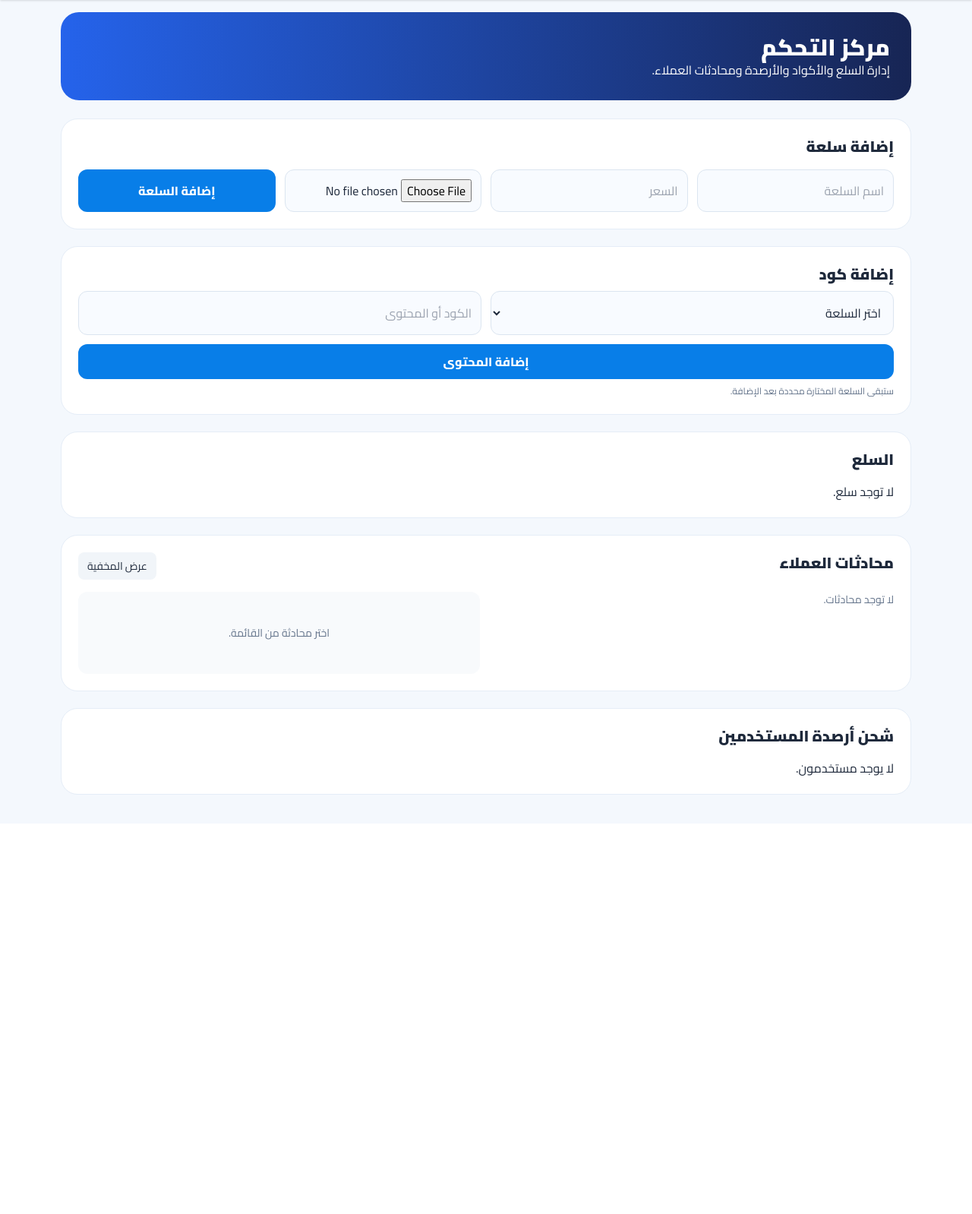
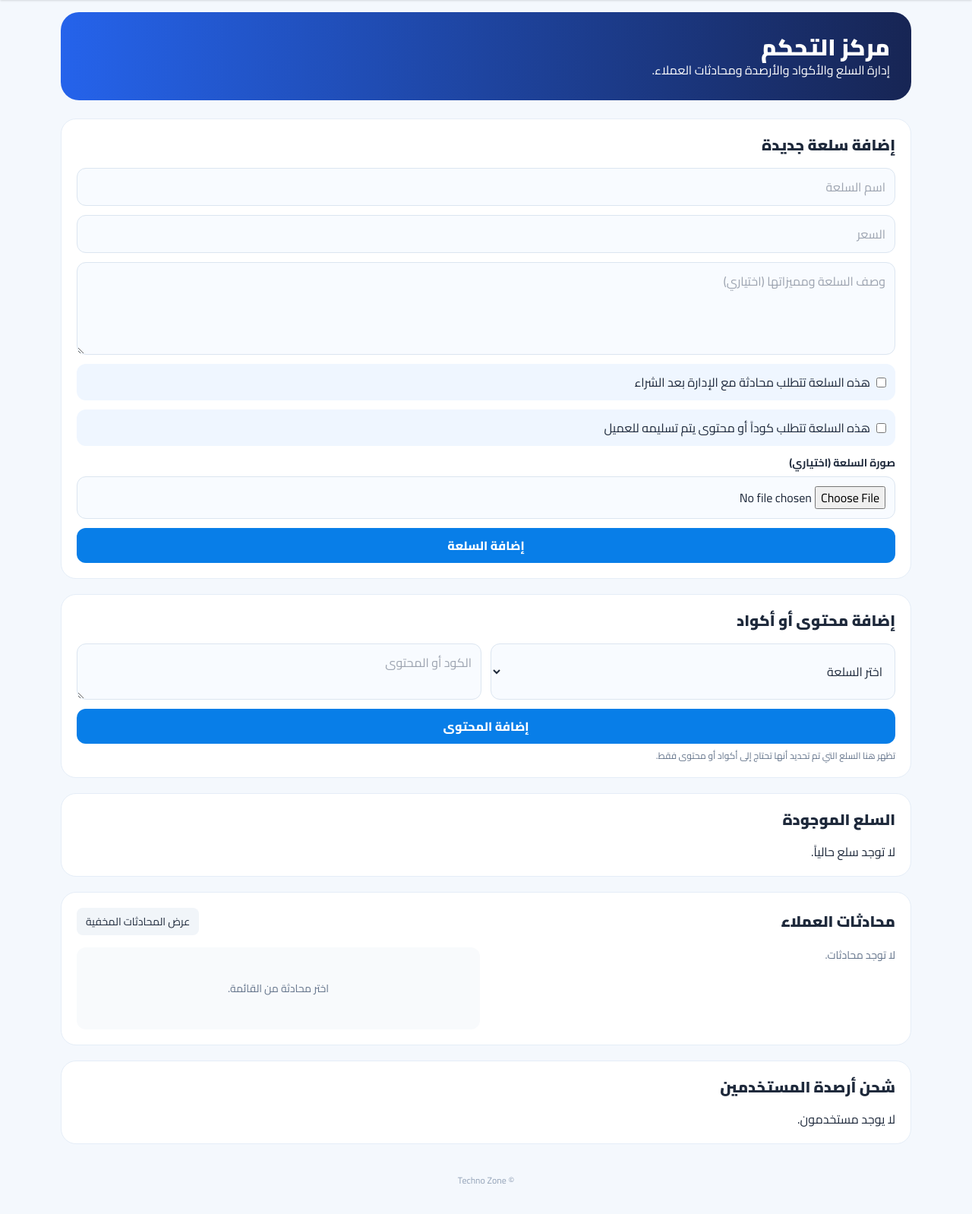
Before and after one commit to rryyaadd/techno-zone, a FastAPI app: template templates/admin.html in a window 1280 px wide. Shown: the part 78-1676 px from the top of the page at 76% size. Before the commit the page ends 1124 px from the top, so only its background shows below. Run offline with FastAPI, Linux system fonts and the light colour scheme; the template is opened without the code that fills it, so the values that code supplies are empty; some libraries are stand-ins or nearby versions.

Commit message:
Update admin.html

```diff
--- a/templates/admin.html
+++ b/templates/admin.html
@@ -9,7 +9,7 @@
 <style>
 *{font-family:Cairo}
 body{background:#f4f8fd}
-.panel{background:white;border:1px solid #e5edf7;border-radius:22px;padding:22px;margin-bottom:22px}
+.panel{background:white;border:1px solid #e5edf7;border-radius:20px;padding:20px;margin-bottom:20px}
 .field{width:100%;padding:12px;border:1px solid #dbe5f0;border-radius:12px;background:#f8fbff}
 .btn{padding:11px 16px;border-radius:12px;color:white;font-weight:800;background:#087ee8}
 .bubble{white-space:pre-wrap;overflow-wrap:anywhere}
@@ -26,80 +26,123 @@ body{background:#f4f8fd}
 
 <main class="mx-auto max-w-6xl p-4">
 
-<section class="rounded-3xl bg-gradient-to-l from-blue-950 to-blue-600 p-7 text-white mb-6">
+<section class="mb-6 rounded-3xl bg-gradient-to-l from-blue-950 to-blue-600 p-7 text-white">
 <h1 class="text-3xl font-black">مركز التحكم</h1>
 <p>إدارة السلع والأكواد والأرصدة ومحادثات العملاء.</p>
 </section>
 
 <section class="panel">
-<h2 class="text-xl font-black mb-4">إضافة سلعة</h2>
-<form action="/admin/add_product" method="post" enctype="multipart/form-data" class="grid gap-3 sm:grid-cols-4">
+<h2 class="mb-4 text-xl font-black">إضافة سلعة جديدة</h2>
+
+<form action="/admin/add_product" method="post" enctype="multipart/form-data" class="grid gap-3">
+
 <input class="field" name="name" placeholder="اسم السلعة" required>
-<input class="field" type="number" step=".01" min="0" name="price" placeholder="السعر" required>
+
+<input class="field" type="number" step="0.01" min="0" name="price" placeholder="السعر" required>
+
+<textarea class="field" name="description" rows="4" placeholder="وصف السلعة ومميزاتها (اختياري)"></textarea>
+
+<label class="flex items-center gap-2 rounded-xl bg-blue-50 p-3">
+<input type="checkbox" name="requires_chat" value="1">
+<span>هذه السلعة تتطلب محادثة مع الإدارة بعد الشراء</span>
+</label>
+
+<label class="flex items-center gap-2 rounded-xl bg-blue-50 p-3">
+<input type="checkbox" name="requires_content" value="1">
+<span>هذه السلعة تتطلب كوداً أو محتوى يتم تسليمه للعميل</span>
+</label>
+
+<div>
+<label class="mb-2 block text-sm font-bold">صورة السلعة (اختياري)</label>
 <input class="field" type="file" name="image" accept="image/*">
+</div>
+
 <button class="btn">إضافة السلعة</button>
 </form>
 </section>
 
 <section class="panel">
-<h2 class="text-xl font-black mb-2">إضافة كود</h2>
+<h2 class="mb-4 text-xl font-black">إضافة محتوى أو أكواد</h2>
+
 <form action="/admin/add_content" method="post" class="grid gap-3 sm:grid-cols-2">
+
 <select class="field" name="product_id" required>
 <option value="">اختر السلعة</option>
 {% for p in products %}
+{% if p.requires_content %}
 <option value="{{p.id}}" {% if selected_product == p.id %}selected{% endif %}>
 {{p.name}} — {{p.price}}$
 </option>
+{% endif %}
 {% endfor %}
 </select>
-<input class="field" name="secret_code" placeholder="الكود أو المحتوى" required>
+
+<textarea class="field" name="secret_code" rows="2" placeholder="الكود أو المحتوى" required></textarea>
+
 <button class="btn sm:col-span-2">إضافة المحتوى</button>
 </form>
-<p class="text-xs text-slate-500 mt-2">ستبقى السلعة المختارة محددة بعد الإضافة.</p>
+<p class="mt-2 text-xs text-slate-500">تظهر هنا السلع التي تم تحديد أنها تحتاج إلى أكواد أو محتوى فقط.</p>
 </section>
 
 <section class="panel">
-<h2 class="text-xl font-black mb-4">السلع</h2>
+<h2 class="mb-4 text-xl font-black">السلع الموجودة</h2>
 <div class="space-y-3">
+
 {% for p in products %}
-<div class="flex flex-wrap items-center justify-between gap-3 rounded-xl bg-slate-50 p-3">
+<div class="rounded-xl bg-slate-50 p-4">
+
+<div class="flex flex-wrap items-center justify-between gap-3">
 <div>
 <b>{{p.name}}</b>
-<p class="text-xs text-slate-500">
-{{p.price}}$ · المتاح {{p.available_codes or 0}} · الإجمالي {{p.total_codes or 0}}
-</p>
+<p class="text-sm text-blue-700">{{p.price}}$</p>
+<p class="text-xs text-slate-500">{{p.description or 'لا يوجد وصف'}}</p>
 </div>
-<form action="/admin/delete_product" method="post" onsubmit="return confirm('حذف السلعة وكل أكوادها؟')">
+
+<form action="/admin/delete_product" method="post" onsubmit="return confirm('حذف السلعة؟')">
 <input type="hidden" name="product_id" value="{{p.id}}">
-<button class="rounded-lg bg-red-100 px-3 py-2 text-red-700">حذف</button>
+<button class="rounded-lg bg-red-100 px-3 py-2 text-red-700">حذف السلعة</button>
 </form>
 </div>
+
+<div class="mt-3 flex flex-wrap gap-2 text-xs">
+<span class="rounded-lg bg-white px-3 py-2">الأكواد: {{'مطلوبة' if p.requires_content else 'غير مطلوبة'}}</span>
+<span class="rounded-lg bg-white px-3 py-2">المحادثة: {{'مطلوبة' if p.requires_chat else 'غير مطلوبة'}}</span>
+<span class="rounded-lg bg-white px-3 py-2">المتاح: {{p.available_codes or 0}}</span>
+</div>
+
+</div>
 {% else %}
-<p>لا توجد سلع.</p>
+<p>لا توجد سلع حالياً.</p>
 {% endfor %}
+
 </div>
 </section>
 <section class="panel">
-<div class="flex flex-wrap justify-between gap-3 mb-4">
+<div class="mb-4 flex flex-wrap items-center justify-between gap-3">
 <h2 class="text-xl font-black">محادثات العملاء</h2>
-<a href="/admin?show_hidden=1" class="rounded-lg bg-slate-100 px-3 py-2 text-sm">عرض المخفية</a>
+<a href="/admin?show_hidden=1" class="rounded-lg bg-slate-100 px-3 py-2 text-sm">عرض المحادثات المخفية</a>
 </div>
 
 <div class="grid gap-4 lg:grid-cols-2">
+
 <div class="space-y-2">
 {% for c in conversations %}
 <a href="/admin?chat={{c.id}}{% if show_hidden %}&show_hidden=1{% endif %}" class="block rounded-xl border p-3 hover:bg-blue-50">
+
 <div class="flex justify-between gap-2">
 <b>{{c.username}}</b>
 <small>
 {{'مفتوحة' if c.status=='open' else ('متوقفة' if c.status=='paused' else 'مغلقة')}}
 </small>
 </div>
+
 <p class="text-sm text-blue-700">{{c.product_name}}</p>
 <p class="truncate text-xs text-slate-500">{{c.last_message or 'لا توجد رسائل'}}</p>
+
 {% if c.hidden %}
 <small class="text-red-600">مخفية</small>
 {% endif %}
+
 </a>
 {% else %}
 <p class="text-sm text-slate-500">لا توجد محادثات.</p>
@@ -107,10 +150,12 @@ body{background:#f4f8fd}
 </div>
 
 <div class="rounded-xl bg-slate-50 p-3">
+
 {% if active_chat %}
-<div class="mb-3">
+
 <b>{{active_chat.username}} — {{active_chat.product_name}}</b>
-<div class="flex flex-wrap gap-2 mt-2">
+
+<div class="my-3 flex flex-wrap gap-2">
 
 <form action="/admin/chat/{{active_chat.id}}/status" method="post" class="flex flex-wrap gap-1">
 <button class="rounded-lg bg-green-600 px-3 py-2 text-xs text-white" name="status" value="open">فتح</button>
@@ -129,27 +174,32 @@ body{background:#f4f8fd}
 {% endif %}
 
 </div>
-</div>
 
 <div class="max-h-80 space-y-2 overflow-y-auto rounded-xl bg-white p-3 mb-3">
+
 {% for m in chat_messages %}
 <div class="flex {% if m.sender_role=='admin' %}justify-start{% else %}justify-end{% endif %}">
+
 <div class="bubble max-w-[85%] rounded-xl p-3 text-sm {% if m.sender_role=='admin' %}bg-blue-600 text-white{% else %}bg-slate-100{% endif %}">
+
 <small class="block opacity-70">
-{{'أنت' if m.sender_role=='admin' else 'العميل'}} · {{m.created_at}}
+{{'الإدارة' if m.sender_role=='admin' else 'العميل'}} · {{m.created_at}}
 </small>
+
 {{m.message}}
+
 </div>
 </div>
 {% else %}
 <p class="text-center text-xs text-slate-400">لا توجد رسائل.</p>
 {% endfor %}
+
 </div>
 
 {% if active_chat.status!='closed' %}
 <form action="/admin/chat/{{active_chat.id}}/send" method="post">
-<textarea class="field mb-2" rows="3" name="message" required placeholder="اكتب الرد أو الرابط الخاص للعميل"></textarea>
-<button class="btn w-full">إرسال</button>
+<textarea class="field mb-2" rows="3" name="message" required placeholder="اكتب الرد أو رابط العميل"></textarea>
+<button class="btn w-full">إرسال الرسالة</button>
 </form>
 {% else %}
 <p class="text-xs text-slate-500">المحادثة مغلقة؛ أعد فتحها للرد.</p>
@@ -158,39 +208,42 @@ body{background:#f4f8fd}
 {% else %}
 <p class="p-8 text-center text-sm text-slate-500">اختر محادثة من القائمة.</p>
 {% endif %}
+
 </div>
 </div>
 </section>
 
 <section class="panel">
-<h2 class="text-xl font-black mb-4">شحن أرصدة المستخدمين</h2>
+<h2 class="mb-4 text-xl font-black">شحن أرصدة المستخدمين</h2>
+
 <div class="space-y-3">
 {% for u in users %}
+
 <div class="flex flex-wrap items-center justify-between gap-3 rounded-xl bg-slate-50 p-3">
+
 <div>
 <b>{{u.username}}</b>
 <p class="text-xs text-slate-500">#{{u.id}} · الرصيد {{u.balance}}$</p>
 </div>
 
-<div class="flex flex-wrap gap-2">
 <form action="/admin/add_balance" method="post" class="flex gap-2">
 <input type="hidden" name="user_id" value="{{u.id}}">
-<input class="field w-28" type="number" min=".01" step=".01" name="amount" placeholder="المبلغ" required>
+<input class="field w-28" type="number" min="0.01" step="0.01" name="amount" placeholder="المبلغ" required>
 <button class="btn">شحن</button>
 </form>
 
-<form action="/admin/delete_user" method="post" onsubmit="return confirm('حذف المستخدم ومشترياته ومحادثاته؟')">
-<input type="hidden" name="user_id" value="{{u.id}}">
-<button class="rounded-lg bg-red-100 px-3 py-2 text-red-700">حذف</button>
-</form>
 </div>
-</div>
+
 {% else %}
 <p>لا يوجد مستخدمون.</p>
 {% endfor %}
 </div>
 </section>
 
+<footer class="py-5 text-center text-xs text-slate-400">
+© Techno Zone
+</footer>
+
 </main>
 </body>
 </html>
```
